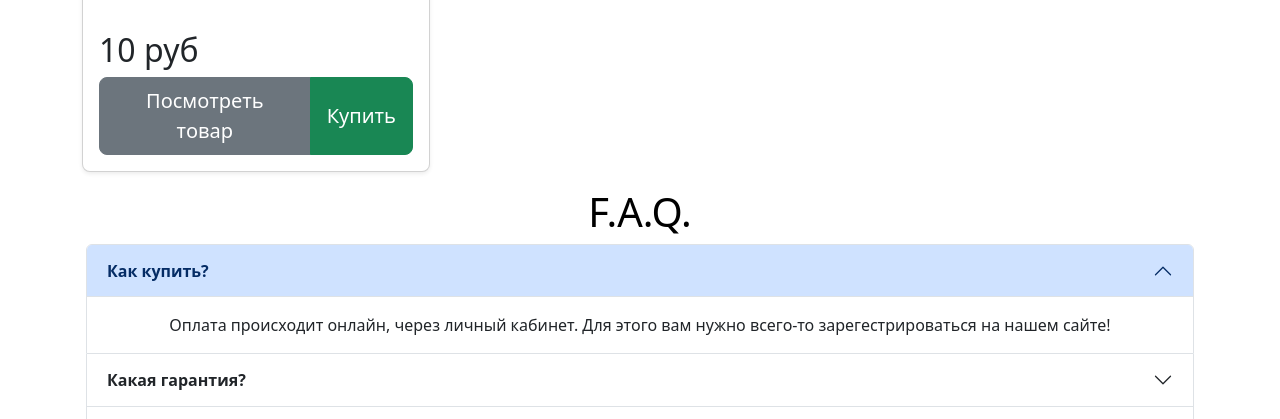
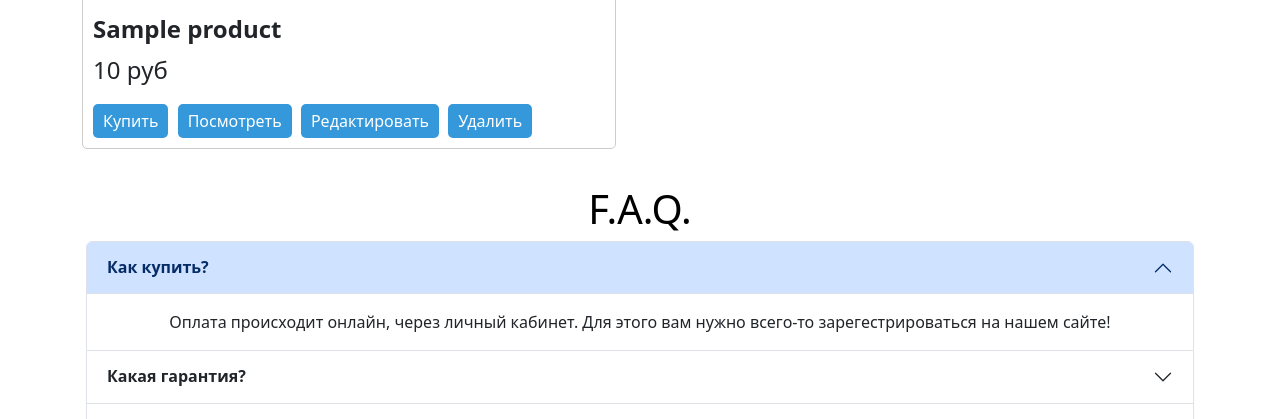
Before and after one commit to IlyaKovalchukKIS/Django_SkyStore, a Django app: page / in a window 1280 px wide. Shown: the part 545-964 px from the top of the page. Run offline with Django 4.2, Linux system fonts and the light colour scheme; tables that the repository leaves empty hold one stand-in row (values such as "Sample post"); some libraries are stand-ins or nearby versions.

Commit message:
написаны шаблоны для использования cbv

```diff
--- a/catalog/templates/catalog/includes/inc_products.html
+++ b/catalog/templates/catalog/includes/inc_products.html
@@ -1,50 +1,76 @@
 {% load my_tags %}
 <style>
-    .card {
-        display: flex;
-        flex-direction: column;
-        height: 100%;
+    .product-container {
+      display: flex;
+      flex-wrap: wrap;
+      justify-content: space-between;
+    }
+    .product-card {
+      width: 100%;
+      border: 1px solid #ccc;
+      border-radius: 5px;
+      padding: 10px;
+      margin-bottom: 20px;
     }
 
-    .card-body {
-        flex-grow: 1;
-        display: flex;
-        flex-direction: column;
-        justify-content: space-between;
+    .product-image {
+      width: 100%;
+      max-height: 300px;
+      object-fit: cover;
+      border-radius: 15px;
     }
 
-    img {
-        width: 100%;
-        height: auto;
-        max-height: 200px;
-        object-fit: cover;
+    .product-name {
+      font-size: 24px;
+      font-weight: bold;
+      margin-top: 16px;
     }
 
-    .btn-group {
-        display: flex;
-        justify-content: center;
+    .product-price {
+      font-size: 24px;
     }
 
-    .price {
-        margin-top: auto;
+    .product-buttons {
+      margin-top: 10px;
+    }
+
+    .product-buttons a {
+      display: inline-block;
+      padding: 5px 10px;
+      background-color: #3498db;
+      color: #fff;
+      text-decoration: none;
+      border-radius: 5px;
+      margin-right: 5px;
+    }
+
+    .buy-button {
+      background-color: #2ecc71;
+    }
+
+    .view-button {
+      background-color: #f39c12;
+    }
+
+    .edit-button {
+      background-color: #e67e22;
+    }
+
+    .delete-button {
+      background-color: #c0392b;
     }
 </style>
 
-<div class="col-4">
-    <div class="card mb-4 rounded-3 shadow-sm">
-        <div class="card-header py-3">
-            <h4 class="my-0 fw-normal">{{ object.name }}</h4>
-        </div>
-        <div class="card-body">
-            <img src="{{ object.preview | my_media }}" alt="{{ object.name }}" />
-            <p>{{ object.description }}</p>
-            <div class="price"><h2 class="card-title pricing-card-title">{{ object.price }} руб</h2></div>
-            <div class="btn-group">
-                <a href="{% url 'catalog:product' object.pk %}" type="button"
-                   class="btn btn-lg btn-secondary text-grey">Посмотреть товар
-                </a>
-                <button type="button" class="btn btn-lg btn-success text-white">Купить</button>
+    <div class="product-container col-6">
+        <div class="product-card">
+            <img src="{{ object.preview | my_media }}" alt="{{ object.name }}" class="product-image">
+            <h3 class="product-name">{{ object.name }}</h3>
+            <p class="product-price">{{ object.price }} руб</p>
+            <div class="product-buttons">
+                <a href="#" class="buy-button">Купить</a>
+                <a href="{% url 'catalog:product_view' object.pk %}" class="view-button">Посмотреть</a>
+                <a href="{% url 'catalog:product_edit' object.pk %}" class="edit-button">Редактировать</a>
+                <a href="{% url 'catalog:product_delete' object.pk %}" class="delete-button">Удалить</a>
             </div>
         </div>
     </div>
-</div>
```
Also changed, not shown: catalog/templates/catalog/product_confirm_delete.html (added, +18 -0 lines), catalog/templates/catalog/product_form.html (added, +23 -0 lines), catalog/templates/catalog/product_list.html (added, +7 -0 lines).
